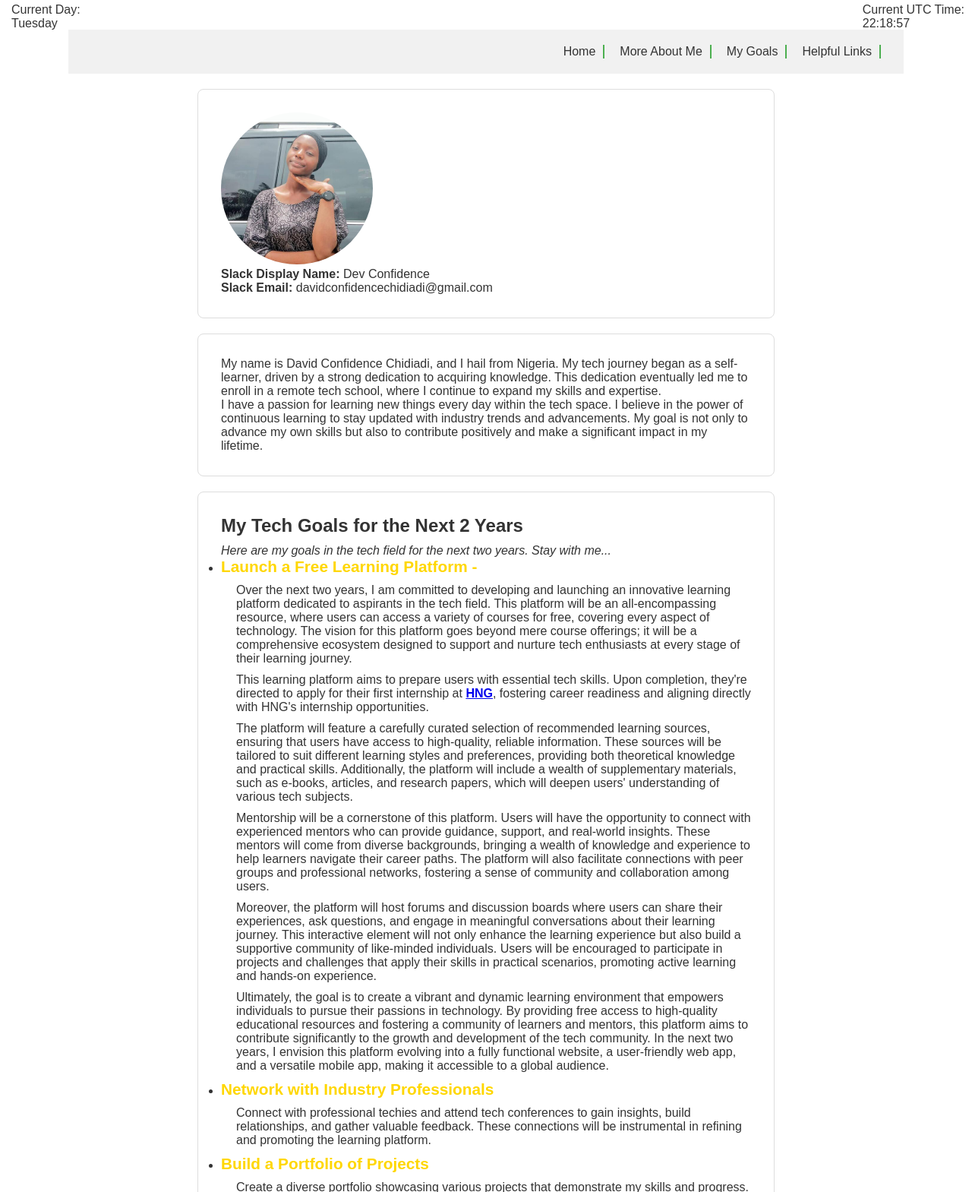
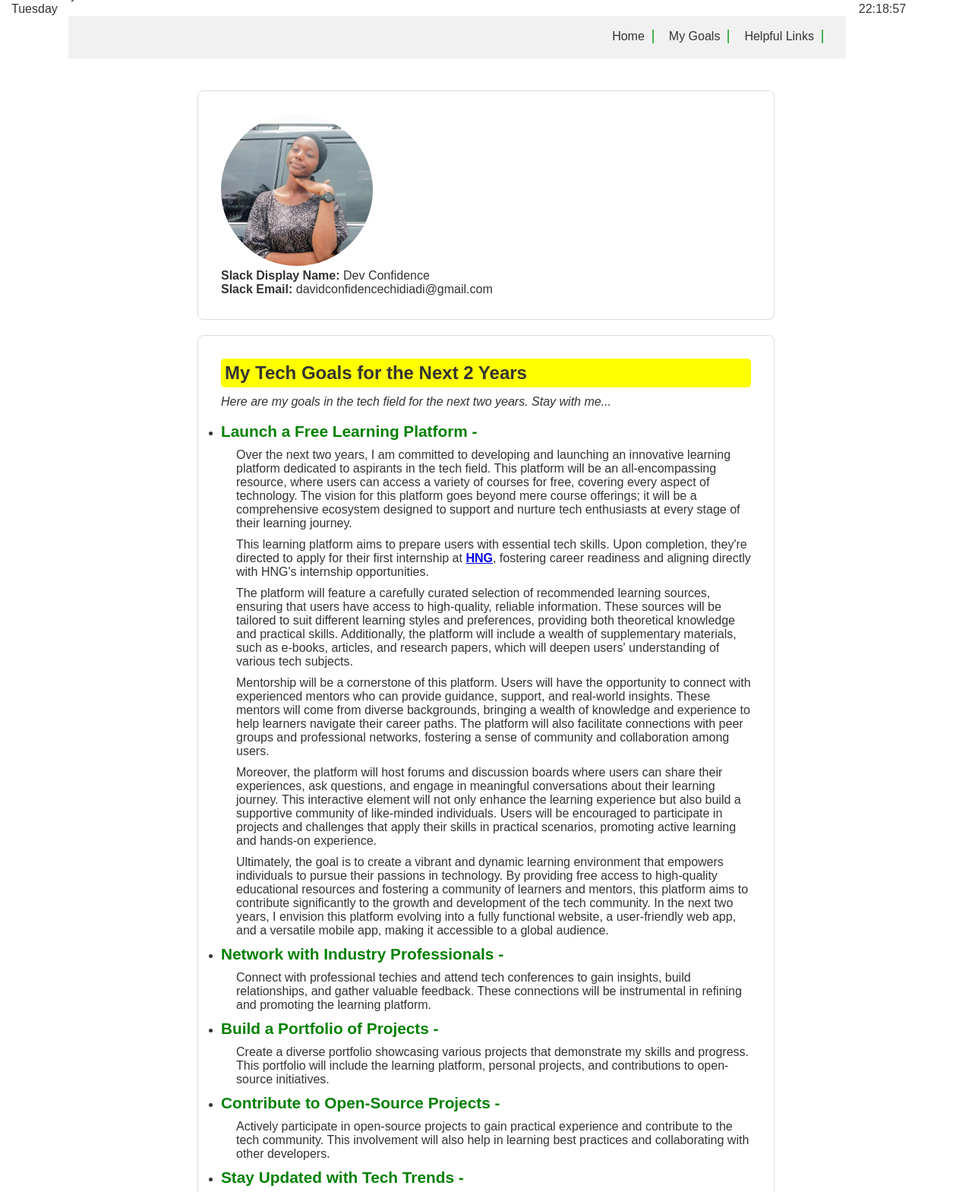
Before and after one commit to Confidentwebs/personalWebsite, a plain HTML site: page index.html in a window 1280 px wide. Shown: the part 81-1650 px from the top of the page at 76% size. Drawn offline with Linux system fonts and the light colour scheme.

Commit message:
first commit

```diff
--- a/index.html
+++ b/index.html
@@ -32,7 +32,6 @@
     <!-- Navigation links -->
     <div class="navbar" id="navbar">
         <a href="#home">Home</a>
-        <a href="#about">More About Me</a>
         <a href="#goals">My Goals</a>
         <a href="#footer">Helpful Links</a>
     </div>
@@ -47,22 +46,13 @@
             </p>
         </section>
 
-        <section id="about">
-            <p>
-                My name is David Confidence Chidiadi, and I hail from Nigeria. My tech journey began as a self-learner, driven by a strong dedication to acquiring knowledge. This dedication eventually led me to enroll in a remote tech school, where I continue to expand my skills and expertise.
-            </p>
-            <p>
-                I have a passion for learning new things every day within the tech space. I believe in the power of continuous learning to stay updated with industry trends and advancements. My goal is not only to advance my own skills but also to contribute positively and make a significant impact in my lifetime.
-            </p>
-        </section>
-
         <section id="goals">
             <h2>My Tech Goals for the Next 2 Years</h2>
             <div class="goals-content">
-                <p data-testid="goal-intro"><i>Here are my goals in the tech field for the next two years. Stay with me...</i></p>
+                <p data-testid="goal-intro"><i>Here are my goals in the tech field for the next two years. Stay with me...</i></p><br>
                 <ul>
                     <li data-testid="goal-1">
-                        <mark style="color: gold;"><h3>Launch a Free Learning Platform -</h3></mark>
+                        <mark><h3>Launch a Free Learning Platform -</h3></mark>
                         <p>
                             Over the next two years, I am committed to developing and launching an innovative learning platform dedicated to aspirants in the tech field. This platform will be an all-encompassing resource, where users can access a variety of courses for free, covering every aspect of technology. The vision for this platform goes beyond mere course offerings; it will be a comprehensive ecosystem designed to support and nurture tech enthusiasts at every stage of their learning journey.
                         </p>
@@ -83,23 +73,23 @@
                         </p>
                     </li>
                     <li data-testid="goal-2">
-                        <mark style="color: gold;"><h3>Network with Industry Professionals</h3></mark>
+                        <mark><h3>Network with Industry Professionals -</h3></mark>
                         <p>Connect with professional techies and attend tech conferences to gain insights, build relationships, and gather valuable feedback. These connections will be instrumental in refining and promoting the learning platform.</p>
                     </li>
                     <li data-testid="goal-3">
-                        <mark style="color: gold;"><h3>Build a Portfolio of Projects</h3></mark>
+                        <mark><h3>Build a Portfolio of Projects -</h3></mark>
                         <p>Create a diverse portfolio showcasing various projects that demonstrate my skills and progress. This portfolio will include the learning platform, personal projects, and contributions to open-source initiatives.</p>
                     </li>
                     <li data-testid="goal-4">
-                        <mark style="color: gold;"><h3>Contribute to Open-Source Projects</h3></mark>
+                        <mark><h3>Contribute to Open-Source Projects -</h3></mark>
                         <p>Actively participate in open-source projects to gain practical experience and contribute to the tech community. This involvement will also help in learning best practices and collaborating with other developers.</p>
                     </li>
                     <li data-testid="goal-5">
-                        <mark style="color: gold;"><h3>Stay Updated with Tech Trends</h3></mark>
+                        <mark><h3>Stay Updated with Tech Trends -</h3></mark>
                         <p>Continuously learn and stay informed about the latest trends and advancements in web development and the tech industry. This will involve following industry news, taking online courses, and experimenting with new technologies.</p>
                     </li>
                     <li data-testid="goal-6">
-                        <mark style="color: gold;"><h3>Expand the Learning Platform</h3></mark>
+                        <mark><h3>Expand the Learning Platform -</h3></mark>
                         <p>Ensure that the learning platform evolves into a fully functional website, web app, and mobile app. This expansion will make the platform accessible to a wider audience and enhance the learning experience.</p>
                     </li>
                 </ul>
--- a/styles.css
+++ b/styles.css
@@ -32,7 +32,6 @@
 /* Default Theme (Light) */
 body {
     font-family: Arial, sans-serif;
-    background-color: #ffffff;
     color: #333333;
     padding-top: 120px;
 }
@@ -42,6 +41,13 @@ body {
     flex-direction: row-reverse;
     justify-content: space-between;
     margin: 15px;
+    position: fixed;
+    width: 100%;
+    top: 51px;
+    z-index: 1000;
+    padding-right: 30px;
+    background-color: #ffffff;
+    border-radius: 5px;
 }
 
 /* Scroll button styles */
@@ -81,14 +87,6 @@ body {
     z-index: 1000;
 }
 
-.dateandtime {
-    position: fixed;
-    width: 100%;
-    top: 70px;
-    z-index: 1000;
-    padding-right: 25px;
-}
-
 .nav h1 {
     padding-left: 45px;
     font-family: Georgia, 'Times New Roman', Times, serif;
@@ -111,6 +109,7 @@ body {
     padding: 5px 10px;
     cursor: pointer;
     margin-right: 45px;
+    border-radius: 3px;
 }
 
 .navbar {
@@ -120,6 +119,9 @@ body {
     padding: 20px;
     margin-right: 90px;
     margin-left: 90px;
+    position: fixed;
+    width: 80%;
+    top: 100px;
 }
 
 .navbar a {
@@ -141,6 +143,7 @@ main {
     padding-bottom: 20px; /* Add padding to ensure content is not hidden behind footer */
     margin: 0 auto;
     max-width: 800px;
+    padding-top: 80px;
 }
 
 section {
@@ -198,14 +201,37 @@ footer {
     color: #4CAF50;
 }
 
+ul h3{
+    color: green;
+}
+
+section h2{
+    background-color: yellow;
+    padding: 5px;
+    border-radius: 5px;
+}
+
 /* Dark Theme */
 body.dark-mode {
     background-color: #121212;
     color: #ffffff;
 }
 
+body.dark-mode ul h3{
+    color: gold;
+}
+
+body.dark-mode .dateandtime{
+    background-color:  #333333;
+}
+
+body.dark-mode section h2{
+    background-color: green;
+
+}
+
 body.dark-mode .nav {
-    background-color: #333333;
+    background-color: black;
 }
 
 body.dark-mode .navbar {
@@ -217,7 +243,7 @@ body.dark-mode .navbar a {
 }
 
 body.dark-mode .navbar a:hover {
-    color: #4CAF50;
+    color: #4caf50;
 }
 
 body.dark-mode #theme-toggle, body.dark-mode .hamburger, body.dark-mode section {
@@ -243,6 +269,7 @@ body.dark-mode footer {
         flex-direction: column;
         margin-right: 20px;
         margin-left: 20px;
+        position: static;
     }
 
     .navbar a {
@@ -313,6 +340,7 @@ body.dark-mode footer {
 
     main {
         padding: 15px;
+        padding-top: 70px;
     }
 
     section {
```
